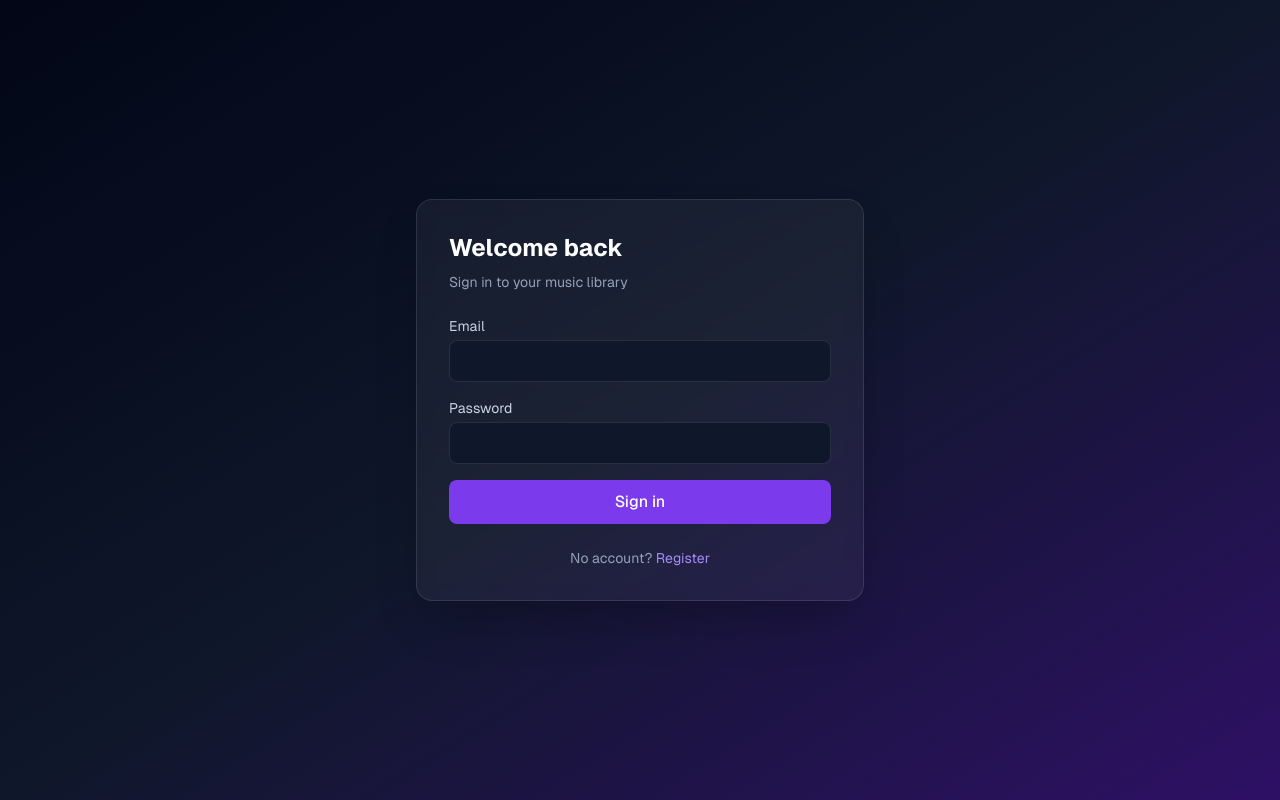
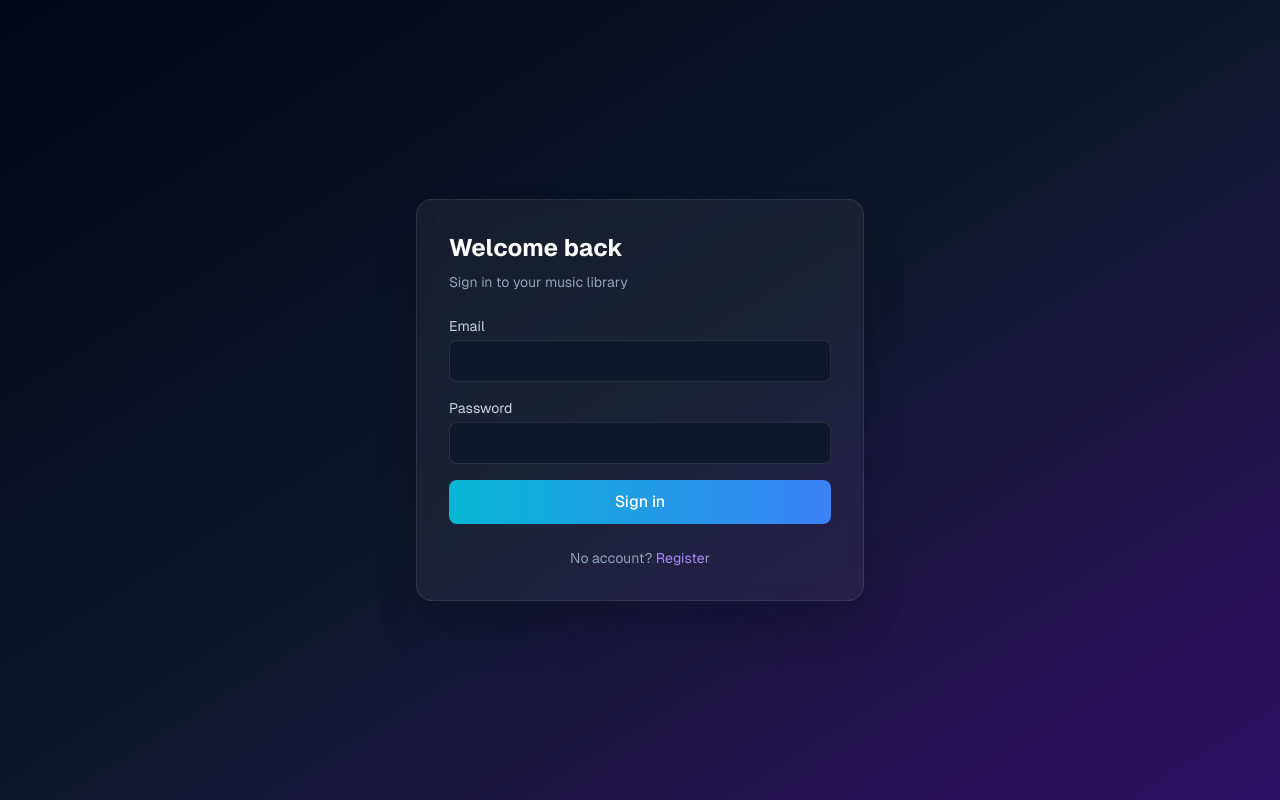
Before and after one commit to saisrija556/music-platform-main, a Next.js app in the folder frontend/: page /login in a window 1280 px wide. Built offline with nearby package versions, Linux system fonts and the light colour scheme; no server answers.

Commit message:
Update button styles for login page

```diff
--- a/frontend/src/app/login/page.tsx
+++ b/frontend/src/app/login/page.tsx
@@ -59,7 +59,7 @@ export default function LoginPage() {
           <button
             type="submit"
             disabled={loading}
-            className="w-full rounded-lg bg-violet-600 py-2.5 font-medium text-white hover:bg-violet-500 disabled:opacity-50"
+            className="w-full rounded-lg bg-gradient-to-r from-cyan-500 to-blue-500 py-2.5 font-medium text-white transition-all duration-300 hover:from-cyan-400 hover:to-blue-400 disabled:opacity-50"
           >
             {loading ? "Signing in..." : "Sign in"}
           </button>
```
